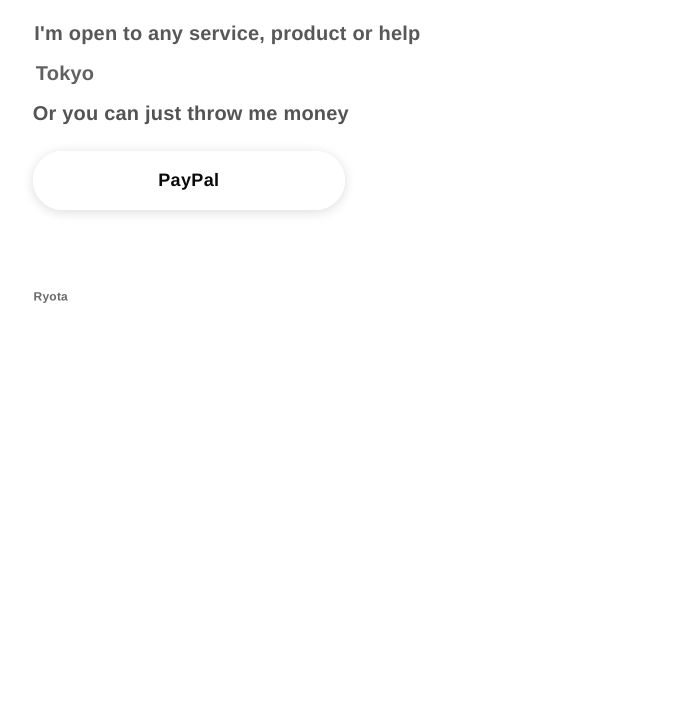
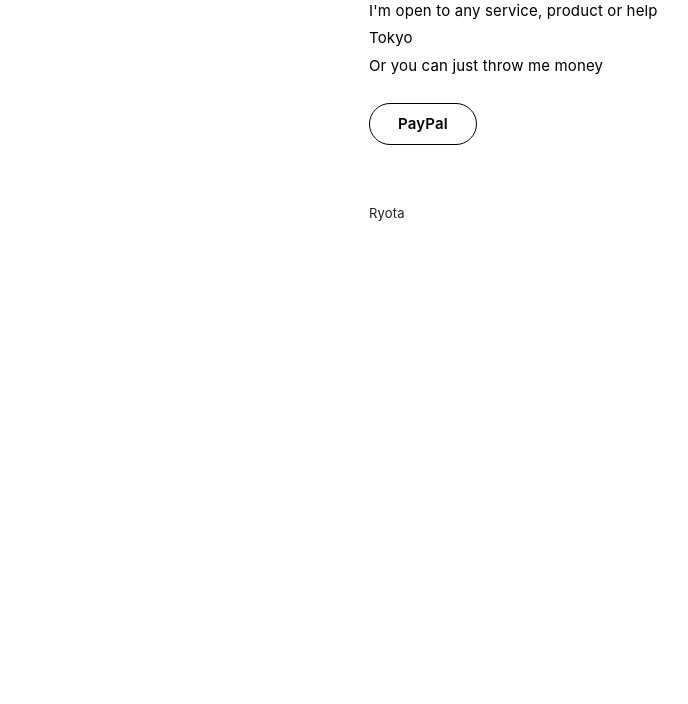
Before and after one commit to ryogs/TR, a plain HTML site: page index.html in a window 1280 px wide. Shown: the part 96-800 px from the top of the page, without its empty margins (11-699 px from the left). Drawn offline with Linux system fonts and the light colour scheme.

Commit message:
Refactor HTML structure and styles

```diff
--- a/index.html
+++ b/index.html
@@ -1,136 +1,74 @@
-<!doctype html>
+<!DOCTYPE html>
 <html lang="en">
 <head>
-<meta charset="utf-8" />
-<meta name="viewport" content="width=device-width,initial-scale=1" />
+<meta charset="UTF-8">
+<meta name="viewport" content="width=device-width, initial-scale=1.0">
 <title>Ryota</title>
 <style>
-  :root{
-    --bg:#fff;
-    --text:#0a0a0a;
-    --muted:#585858;
-
-    /* 濃いめ半透明ボタン */
-    --glass:   rgba(255,255,255,.94);
-    --glass-h: rgba(255,255,255,.97);
-    --glass-a: rgba(255,255,255,.90);
-    --focus:   rgba(0,0,0,.12);
+  html, body {
+    margin: 0;
+    padding: 0;
+    background-color: #fff;
+    color: #000;
+    font-family: -apple-system, BlinkMacSystemFont, "Helvetica Neue", Helvetica, Arial, sans-serif;
+    -webkit-font-smoothing: antialiased;
+    font-size: 15px;
+    line-height: 1.3;
+    letter-spacing: 0.01em;
   }
 
-  *{box-sizing:border-box;margin:0;padding:0}
-  body{
-    background:var(--bg);
-    color:var(--text);
-    font-family: Helvetica,"Helvetica Neue",Arial,sans-serif;
-    font-weight:700;
-    min-height:100vh;
-    display:flex;flex-direction:column;
-    /* 上詰め・左右少なめ・下は余白 */
-    padding:4vw 3.5vw 10vh;
+  .container {
+    max-width: 520px;
+    margin: 60px auto;
+    padding: 0 24px;
   }
 
-  /* ちょい雑：下線を破線っぽく／位置を微ズラし */
-  header{
-    margin-bottom:2.2rem;
-    transform: translateY(-2px) rotate(-0.1deg);
-  }
-  header a{
-    font-size:clamp(17px,4.4vw,26px);
-    font-weight:600;
-    color:var(--text);
-    text-decoration:none;
-    border-bottom:2px dashed #707070;
-    padding-bottom:2px;
-    letter-spacing:-0.005em;
+  h1, h2, h3, p {
+    margin: 0 0 8px 0;
+    font-weight: 400;
   }
 
-  main{
-    display:flex;flex-direction:column;align-items:flex-start;
-    gap:0.9rem; /* 均一じゃなく見える程度に狭め */
-    max-width:680px;
+  h1 {
+    font-size: 16px;
+    font-weight: 600;
+    margin-bottom: 16px;
+    text-decoration: underline dotted #000 1px;
+    text-underline-offset: 3px;
   }
 
-  /* 行ごとに微妙にトーンと位置をズラす */
-  .line{
-    font-weight:600;
-    color:var(--muted);
-    font-size:clamp(15px,3.6vw,20px);
-    line-height:1.28;
-    letter-spacing:0.01em;
-  }
-  .line:nth-child(1){ transform:translateX(0.5px) }
-  .line:nth-child(2){ transform:translateX(2px); color:#616161 }
-  .line:nth-child(3){ transform:translateX(-1px); color:#545454 }
-
-  /* ピル型・枠なし・濃いめ半透明＋ブラー */
-  .btn{
-    display:inline-flex;align-items:center;justify-content:center;
-    min-height:52px; min-width:312px;
-    padding:1.05em 3.1em;
-    border-radius:9999px;
-    background:var(--glass);
-    color:var(--text);
-    text-decoration:none;
-    font-size:clamp(15px,3.2vw,18px);
-    font-weight:700; letter-spacing:.02em;
-    border:none;
-    box-shadow:
-      0 2px 12px rgba(0,0,0,.14),
-      inset 0 1px 0 rgba(255,255,255,.65);
-    -webkit-backdrop-filter: saturate(160%) blur(14px);
-    backdrop-filter: saturate(160%) blur(14px);
-    transition: background .15s ease, transform .08s ease, box-shadow .15s ease;
-    -webkit-tap-highlight-color:transparent;
-    /* わずかに左にずらす＝“置いた感” */
-    transform: translateX(-1px);
-    margin-top:.6rem;
-  }
-  .btn:hover{
-    background:var(--glass-h);
-    transform:translateX(-1px) translateY(-1px);
-    box-shadow:0 4px 18px rgba(0,0,0,.16), inset 0 1px 0 rgba(255,255,255,.75);
-  }
-  .btn:active{
-    background:var(--glass-a);
-    transform:translateX(-1px) translateY(0) scale(.99);
-  }
-  .btn:focus-visible{
-    outline:none;
-    box-shadow:
-      0 0 0 3px var(--focus),
-      0 2px 12px rgba(0,0,0,.14),
-      inset 0 1px 0 rgba(255,255,255,.65);
+  .paypal {
+    display: inline-block;
+    margin-top: 20px;
+    background: #fff;
+    border: 1px solid #000;
+    border-radius: 24px;
+    padding: 10px 28px;
+    font-weight: 600;
+    text-decoration: none;
+    color: #000;
+    transition: background 0.2s ease;
   }
 
-  /* フッターは小さく・左下に寄せる */
-  footer{
-    margin-top:10vh;
-    font-size:clamp(10px,2.4vw,12px);
-    font-weight:600;
-    color:#6a6a6a;
-    letter-spacing:.02em;
-    transform: translateX(-0.5px) rotate(0.05deg);
+  .paypal:hover {
+    background: #000;
+    color: #fff;
   }
 
-  @media (prefers-reduced-motion: reduce){
-    .btn{transition:none}
+  footer {
+    margin-top: 60px;
+    font-size: 13px;
+    color: #222;
   }
 </style>
 </head>
 <body>
-  <header>
-    <a href="mailto:grrgrr19991@gmail.com">grrgrr19991@gmail.com</a>
-  </header>
-
-  <main>
-    <p class="line">I'm open to any service, product or help</p>
-    <p class="line">Tokyo</p>
-    <p class="line">Or you can just throw me money</p>
-
-    <a class="btn" href="https://paypal.me/Ryotym?locale.x=en_US&country.x=JP"
-       target="_blank" rel="noopener" aria-label="Pay with PayPal">PayPal</a>
-  </main>
-
-  <footer>Ryota</footer>
+  <div class="container">
+    <h1>grrgrr19991@gmail.com</h1>
+    <p>I'm open to any service, product or help</p>
+    <p>Tokyo</p>
+    <p>Or you can just throw me money</p>
+    <a href="https://www.paypal.me/yourpaypalusername" class="paypal">PayPal</a>
+    <footer>Ryota</footer>
+  </div>
 </body>
 </html>
```
